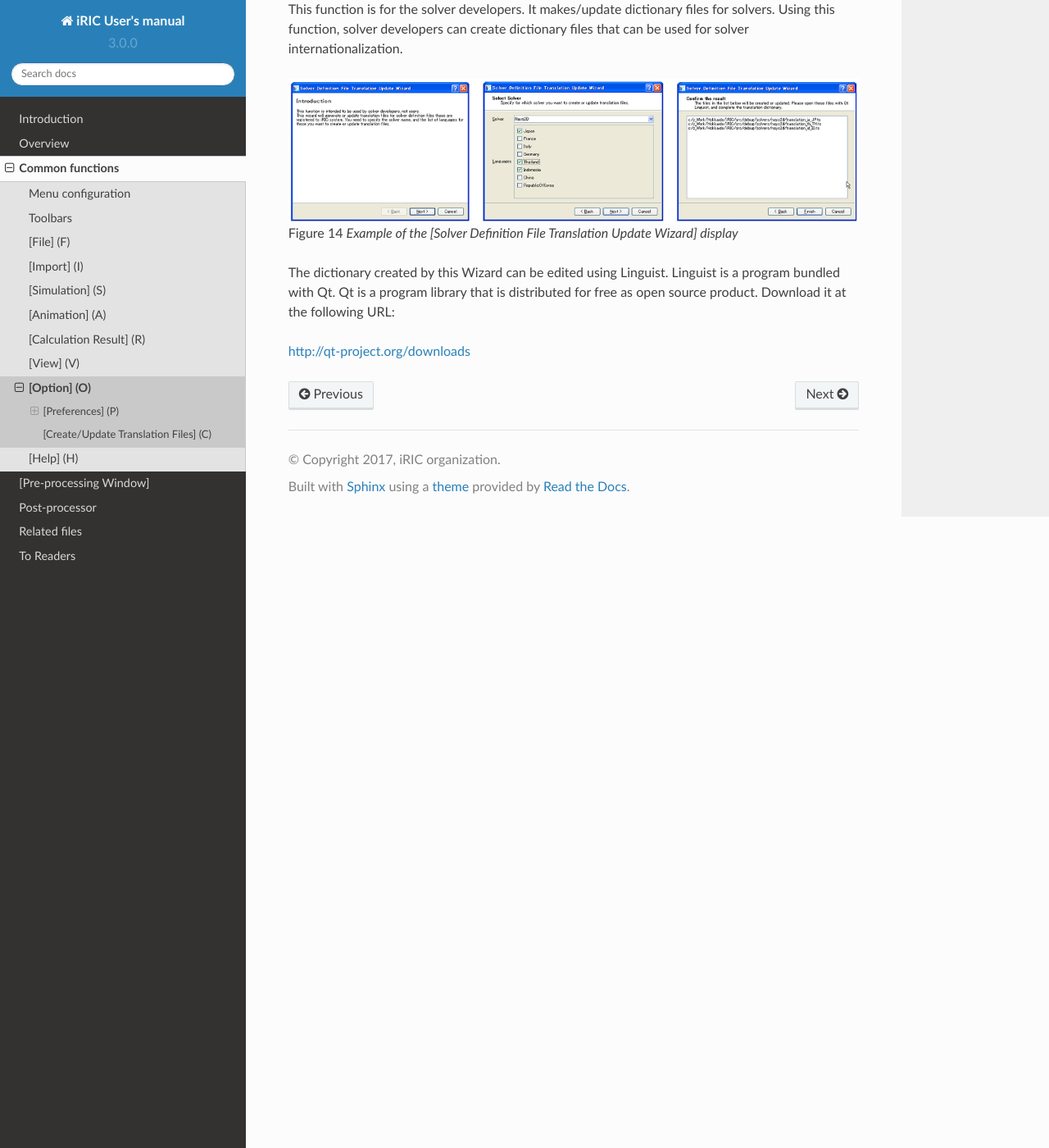
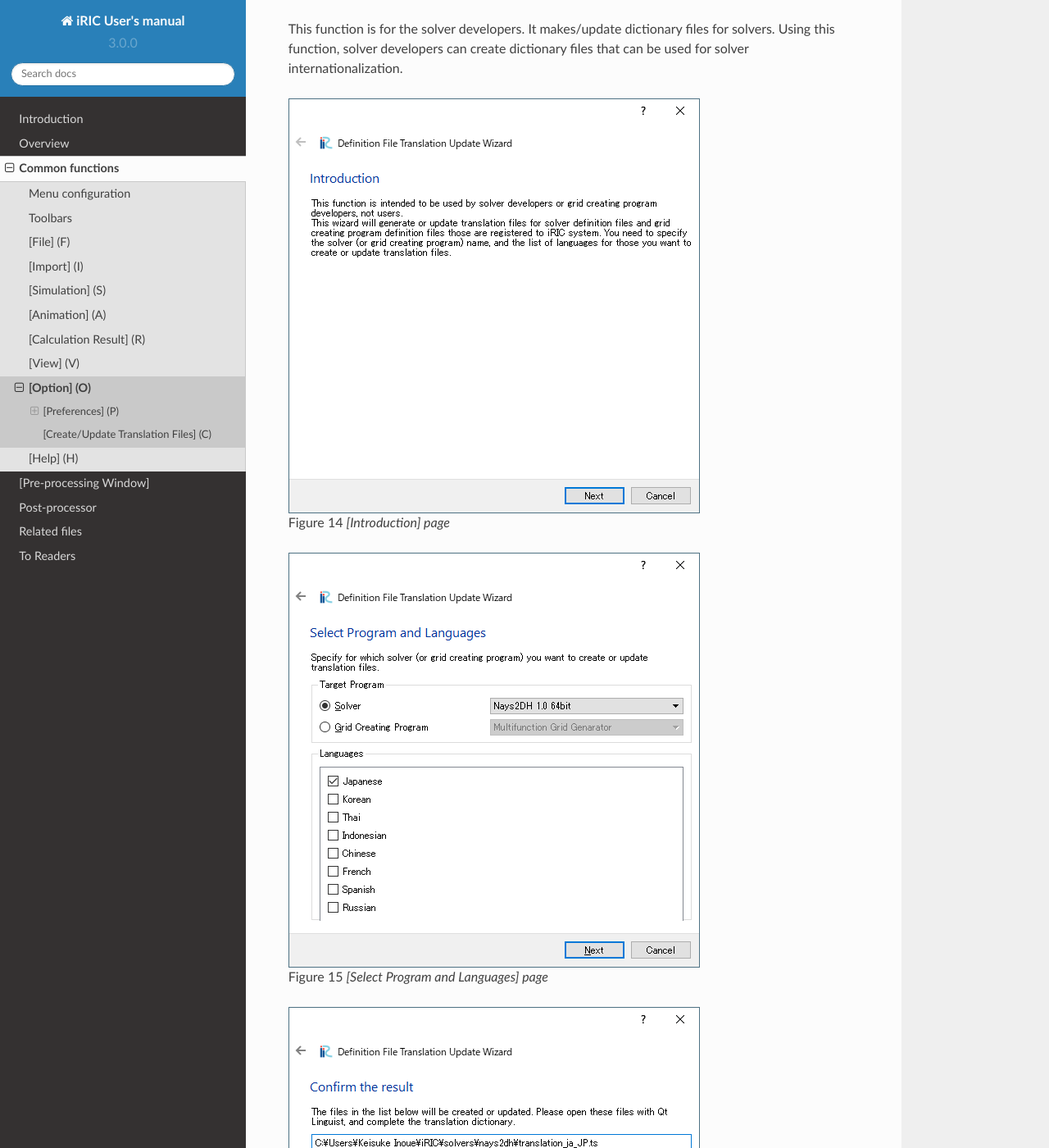
Before and after one commit to i-RIC/gui_user_manual, a Sphinx documentation site: the page built from source/03/09_option.rst, in a window 1280 px wide and 1400 px high, scrolled down 6147 px. Shown: the whole window at 82% size. Built offline with Sphinx 7.4.7 and the Read the Docs theme 2.0.0, drawn with Linux system fonts in a browser that asks for light colours; some of the changed text lies outside the part shown.

Commit message:
Translation wizard description updated.

```diff
--- a/source/03/09_option.rst
+++ b/source/03/09_option.rst
@@ -121,17 +121,30 @@ with grid creating algorithm other than [Create grid from river survey data].
 -------------------------------------
 
 **Description**: Displays the [Definition File Translation Update Wizard]
-dialog (:numref:`image_translation_wizard`).
+dialog (:numref:`image_translation_wizard_intro` to
+:numref:`image_translation_wizard_confirm`).
 
 This function is for the solver developers. It makes/update dictionary
 files for solvers. Using this function, solver developers can create
 dictionary files that can be used for solver internationalization.
 
-.. _image_translation_wizard:
+.. _image_translation_wizard_intro:
 
-.. figure:: images/translation_wizard.png
+.. figure:: images/translation_wizard_intro.png
 
-   Example of the [Solver Definition File Translation Update Wizard] display
+   [Introduction] page
+
+.. _image_translation_wizard_select:
+
+.. figure:: images/translation_wizard_select.png
+
+   [Select Program and Languages] page
+
+.. _image_translation_wizard_confirm:
+
+.. figure:: images/translation_wizard_confirm.png
+
+   [Confirm the result] page
 
 The dictionary created by this Wizard can be edited using Linguist.
 Linguist is a program bundled with Qt. Qt is a program library that is
```
Also changed, not shown: source/03/images/translation_wizard.png (deleted), source/03/images/translation_wizard_confirm.png (added), source/03/images/translation_wizard_intro.png (added), source/03/images/translation_wizard_select.png (added).
